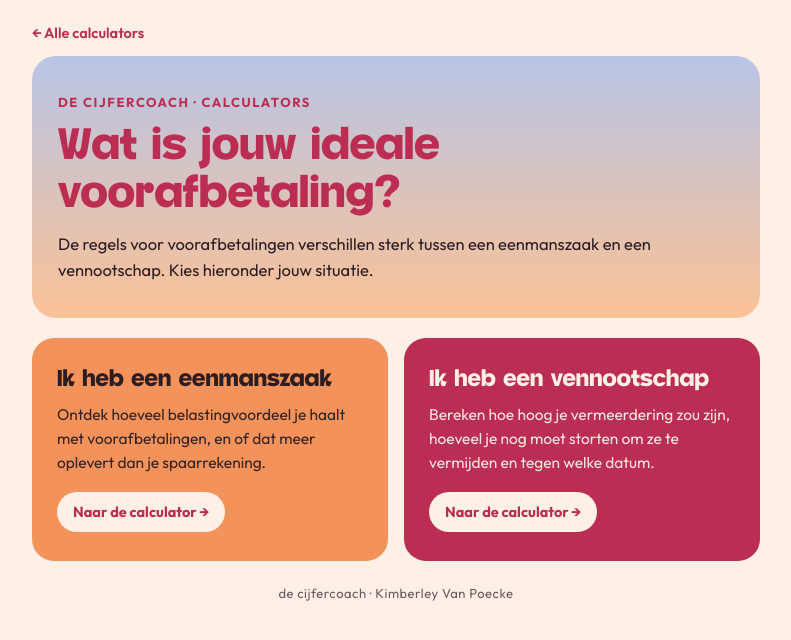
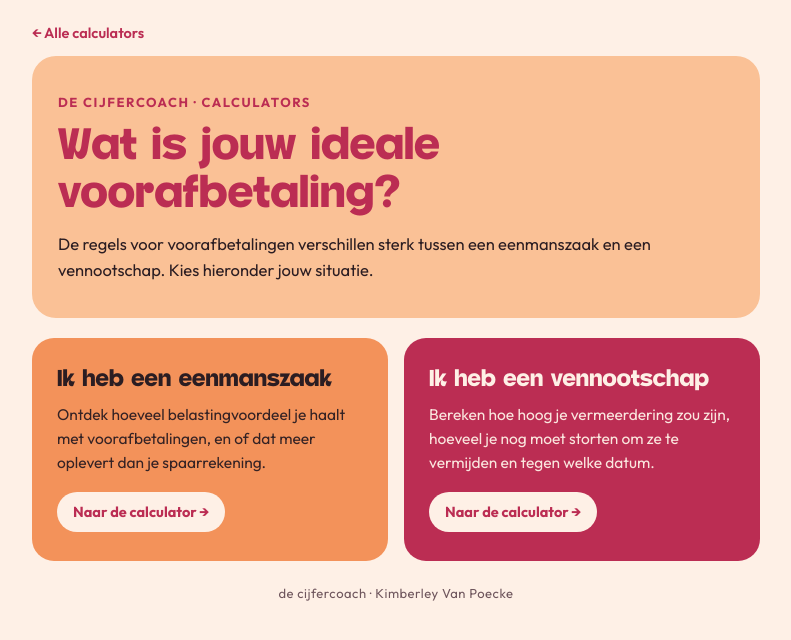
Before and after one commit to decijfercoach/calculators, a plain HTML site: page vab/index.html in a window 1280 px wide. Shown: the whole page, without its empty margins (244-1035 px from the left). Drawn offline with Linux system fonts and the light colour scheme.

Commit message:
Keuzepagina voorafbetalingen: kop zonder blauw

```diff
--- a/vab/index.html
+++ b/vab/index.html
@@ -20,7 +20,7 @@ body{margin:0;background:var(--creme);color:var(--ink);font-family:'Outfit',syst
 .wrap{max-width:760px;margin:0 auto;padding:20px 16px 36px}
 .terug{display:inline-block;color:var(--bordeaux);font-weight:600;font-size:14.5px;text-decoration:none;margin:0 0 12px}
 .terug:hover{text-decoration:underline}
-.hero{background:linear-gradient(180deg,var(--lila-licht) 0%,var(--perzik) 100%);border-radius:24px;padding:36px 26px;margin-bottom:20px}
+.hero{background:var(--perzik);border-radius:24px;padding:36px 26px;margin-bottom:20px}
 .eyebrow{font-size:13px;letter-spacing:.12em;text-transform:uppercase;color:var(--bordeaux);font-weight:700;margin:0 0 10px}
 h1{font-size:clamp(30px,6.5vw,46px);line-height:1.05;letter-spacing:-.02em;font-weight:800;color:var(--bordeaux);margin:0 0 12px}
 p.intro{margin:0;font-size:16.5px}
```
